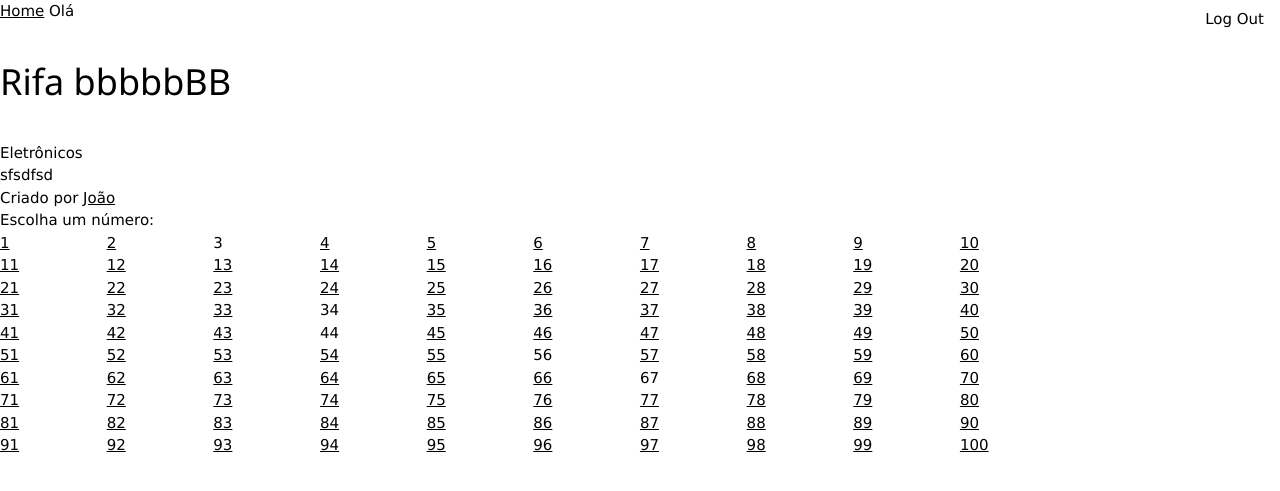
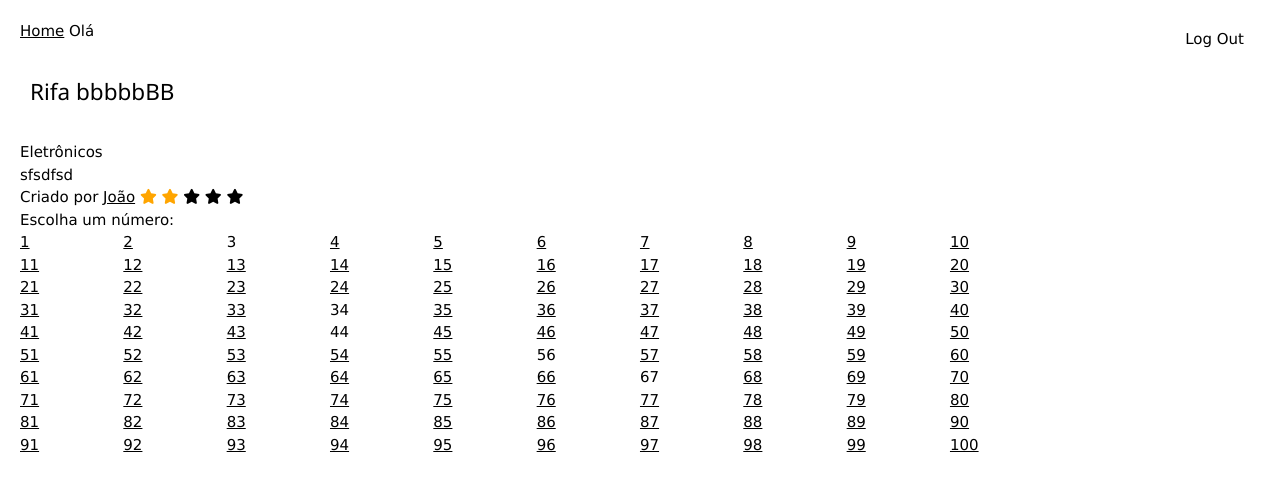
Before and after one commit to rafapaz/raffle, a Django app: page /rifa/2/ in a window 1280 px wide. Shown: the top 491 px of the page. Run offline with Django 3.2, Linux system fonts and the light colour scheme; a user stored in the database is signed in; data comes from the database, SQL or seed files in the repository; both versions use the stored data as it was after the commit; some libraries are stand-ins or nearby versions.

Commit message:
rating user

```diff
--- a/rifa/models.py
+++ b/rifa/models.py
@@ -1,5 +1,6 @@
 from django.contrib.auth import get_user_model
 from django.db import models
+
 
 def raffle_directory_path(instance, filename):
     # file will be uploaded to MEDIA_ROOT/raffle_<id>/<filename>
@@ -52,6 +53,7 @@ class Reputation(models.Model):
     SCORES = [(i, i) for i in range(1, 6)]
     user_from = models.ForeignKey(get_user_model(), on_delete=models.CASCADE, related_name='+')
     user_to = models.ForeignKey(get_user_model(), on_delete=models.CASCADE, related_name='+')
+    raffle = models.ForeignKey(Raffle, on_delete=models.CASCADE, related_name='reputations')
     score = models.IntegerField(blank=False, null=False, choices=SCORES)
     comment = models.CharField(max_length=200, blank=True, null=True)
 
--- a/rifa/templates/rifa/raffle_detail.html
+++ b/rifa/templates/rifa/raffle_detail.html
@@ -1,7 +1,8 @@
 {% extends "base.html" %}
-
+{% load static %}
 
 {% block content %}
+<link rel="stylesheet" type="text/css" href="{% static 'star.css' %}">
 
 <br>
 {{ msg }}
@@ -9,7 +10,15 @@
 <br>
 {{ raffle.category.name }} <br>
 {{ raffle.desc }} <br>
-Criado por <a href="{% url 'profile' raffle.author.id %}">{{ raffle.author.first_name }}</a> <br>
+Criado por <a href="{% url 'profile' raffle.author.id %}">{{ raffle.author.first_name }}</a>
+
+<span class="fa fa-star {% if score >= 1 %} checked {% endif %}"></span>
+<span class="fa fa-star {% if score >= 2 %} checked {% endif %}"></span>
+<span class="fa fa-star {% if score >= 3 %} checked {% endif %}"></span>
+<span class="fa fa-star {% if score >= 4 %} checked {% endif %}"></span>
+<span class="fa fa-star {% if score >= 5 %} checked {% endif %}"></span>
+
+<br>
 
 Escolha um número:
 {% for i in range %}
--- a/rifa/urls.py
+++ b/rifa/urls.py
@@ -7,4 +7,5 @@ urlpatterns = [
     path('rifa/edit/<int:pk>/', views.raffle_edit, name='raffle_edit'),
     path('rifa/<int:pk>/', views.raffle_detail, name='raffle_detail'),
     path('rifa/choose/<int:pk>/<int:num>', views.choose, name='choose'),
+    path('rifa/rate/<int:raffle_id>/<int:user_id>', views.rate, name='rate'),
 ]
--- a/rifa/views.py
+++ b/rifa/views.py
@@ -1,8 +1,20 @@
 from django.shortcuts import render, redirect, get_object_or_404
+from django.contrib.auth.models import User
 from .forms import RaffleForm
-from .models import Raffle, Choice
+from .models import Raffle, Choice, Reputation
 import datetime
 
+
+# Aux functions
+
+def reputation(user):
+    reps = Reputation.objects.filter(user_to=user)
+    scores = [r.score for r in reps]
+    score = sum(scores) / float(len(scores))
+    return score
+
+
+# Views
 
 def index(request):
     if not request.user.is_authenticated:
@@ -52,8 +64,9 @@ def raffle_detail(request, pk):
     raffle = get_object_or_404(Raffle, pk=pk)
     choices = Choice.objects.filter(raffle=raffle)
     choices_num = [c.number for c in choices]
+    score = reputation(raffle.author)
 
-    context = {'raffle': raffle, 'range': range(1, raffle.qtd_num + 1), 'choices_num': choices_num}
+    context = {'raffle': raffle, 'range': range(1, raffle.qtd_num + 1), 'choices_num': choices_num, 'score': score}
     return render(request, 'rifa/raffle_detail.html', context)
 
 
@@ -66,3 +79,23 @@ def choose(request, pk, num):
     choice.raffle = raffle
     choice.save()
     return redirect('index')
+
+
+def rate(request, raffle_id, user_id):
+    raffle = get_object_or_404(Raffle, pk=raffle_id)
+    otherUser = get_object_or_404(User, pk=user_id)
+
+    if request.method == "POST":
+        score = request.POST.get('rating')
+        comment = request.POST.get('comment')
+        rep = Reputation()
+        rep.user_from = request.user
+        rep.user_to = otherUser
+        rep.score = score
+        rep.raffle = raffle
+        rep.comment = comment
+        rep.save()
+        return redirect('index')
+    else:
+        context = {'raffle': raffle, 'otherUser': otherUser}
+        return render(request, 'rifa/rate.html', context)
--- /dev/null
+++ b/static/star.css
@@ -0,0 +1,46 @@
+@import url(//netdna.bootstrapcdn.com/font-awesome/3.2.1/css/font-awesome.css);
+
+fieldset, label { margin: 0; padding: 0; }
+body{ margin: 20px; }
+h1 { font-size: 1.5em; margin: 10px; }
+
+/****** Style Star Rating Widget *****/
+
+.rating {
+  border: none;
+  float: left;
+}
+
+.rating > input { display: none; }
+.rating > label:before {
+  margin: 5px;
+  font-size: 1.25em;
+  font-family: FontAwesome;
+  display: inline-block;
+  content: "\f005";
+}
+
+.rating > .half:before {
+  content: "\f089";
+  position: absolute;
+}
+
+.rating > label {
+  color: #ddd;
+ float: right;
+}
+
+/***** CSS Magic to Highlight Stars on Hover *****/
+
+.rating > input:checked ~ label, /* show gold star when clicked */
+.rating:not(:checked) > label:hover, /* hover current star */
+.rating:not(:checked) > label:hover ~ label { color: #FFD700;  } /* hover previous stars in list */
+
+.rating > input:checked + label:hover, /* hover current star when changing rating */
+.rating > input:checked ~ label:hover,
+.rating > label:hover ~ input:checked ~ label, /* lighten current selection */
+.rating > input:checked ~ label:hover ~ label { color: #FFED85;  }
+
+.checked {
+  color: orange;
+}
--- a/templates/base.html
+++ b/templates/base.html
@@ -6,6 +6,7 @@
     <meta name="viewport" content="width=device-width, initial-scale=1">
     <link rel="stylesheet" href="https://www.w3schools.com/w3css/4/w3.css">
     <link rel="stylesheet" href="https://fonts.googleapis.com/icon?family=Material+Icons">
+    <link rel="stylesheet" href="https://cdnjs.cloudflare.com/ajax/libs/font-awesome/4.7.0/css/font-awesome.min.css">
     <title>{% block title %}My amazing site{% endblock %}</title>
 </head>
 
--- a/users/views.py
+++ b/users/views.py
@@ -2,6 +2,8 @@ from django.shortcuts import render, redirect, get_object_or_404
 from django.contrib.auth import authenticate, login, logout
 from django.contrib.auth.models import User
 
+
+# Aux functions
 
 def my_authenticate(request, username, password):
     user = authenticate(username=username, password=password)
@@ -9,6 +11,8 @@ def my_authenticate(request, username, password):
         raise Exception('Cannot authenticate!')
     login(request, user)
 
+
+# Views
 
 def signup(request):
     try:
```
Also changed, not shown: rifa/templates/rifa/rate.html (added, +26 -0 lines), db.sqlite3, rifa/migrations/0002_reputation_raffle.py (added).
